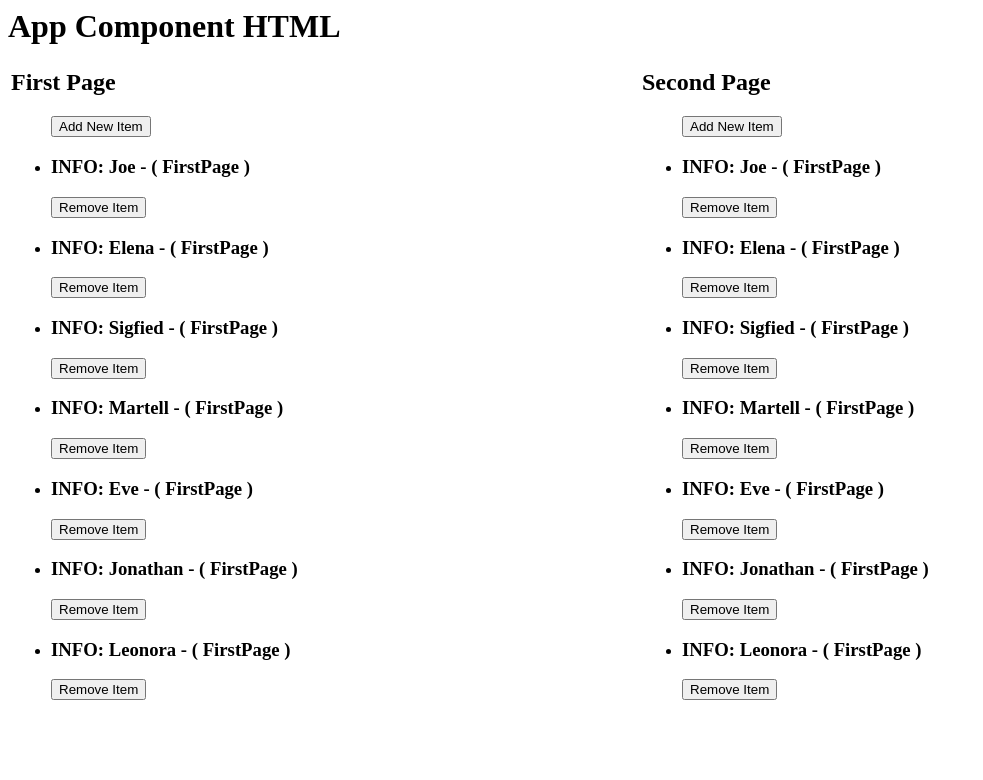
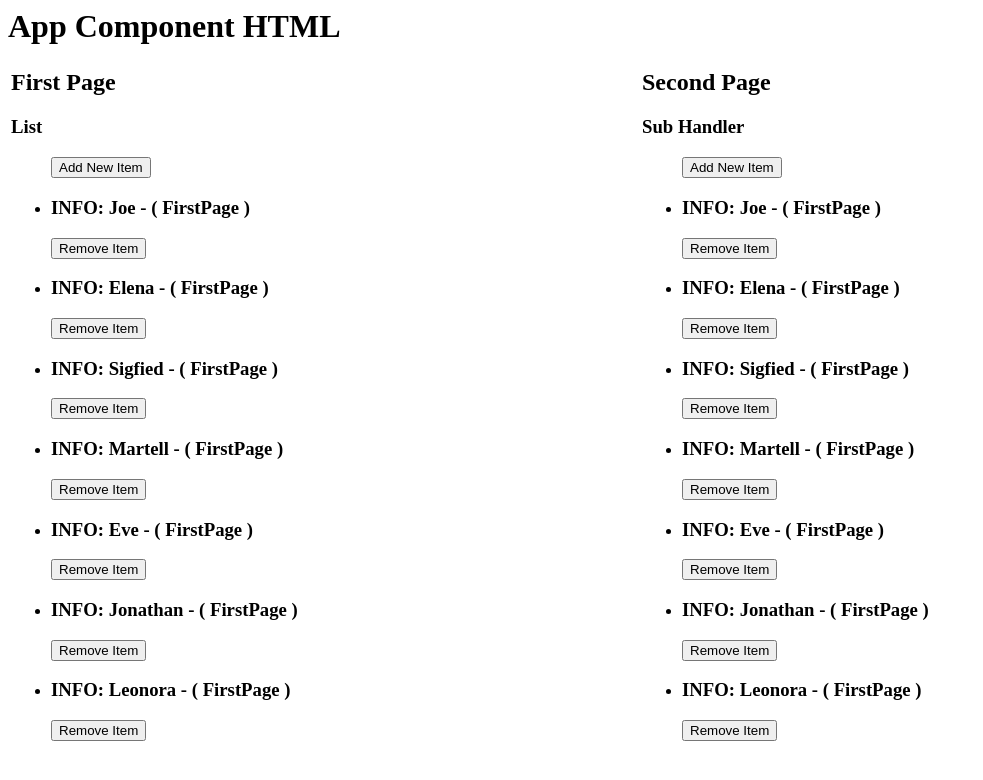
Before and after one commit to jatekpet76/angular-template-component-two-jtp, an Angular app: page / in a window 1280 px wide. Shown: the top 780 px of the page, without its empty margins (0-983 px from the left). Built offline with nearby package versions, Linux system fonts and the light colour scheme.

Commit message:
Planing SubHandler - Comments

```diff
--- a/src/app/list/list.component.html
+++ b/src/app/list/list.component.html
@@ -1,3 +1,4 @@
+<h3>List</h3>
 
 <ul>
   <button (click)="onAddNewItem()">Add New Item</button>
--- a/src/app/sub-handler/sub-handler.component.html
+++ b/src/app/sub-handler/sub-handler.component.html
@@ -1,3 +1,5 @@
+
+<h3>Sub Handler</h3>
 
 <ul>
   <button (click)="onAddNewItem()">Add New Item</button>
```
Also changed, not shown: src/app/sub-handler/sub-handler.component.ts (+29 -5 lines).
